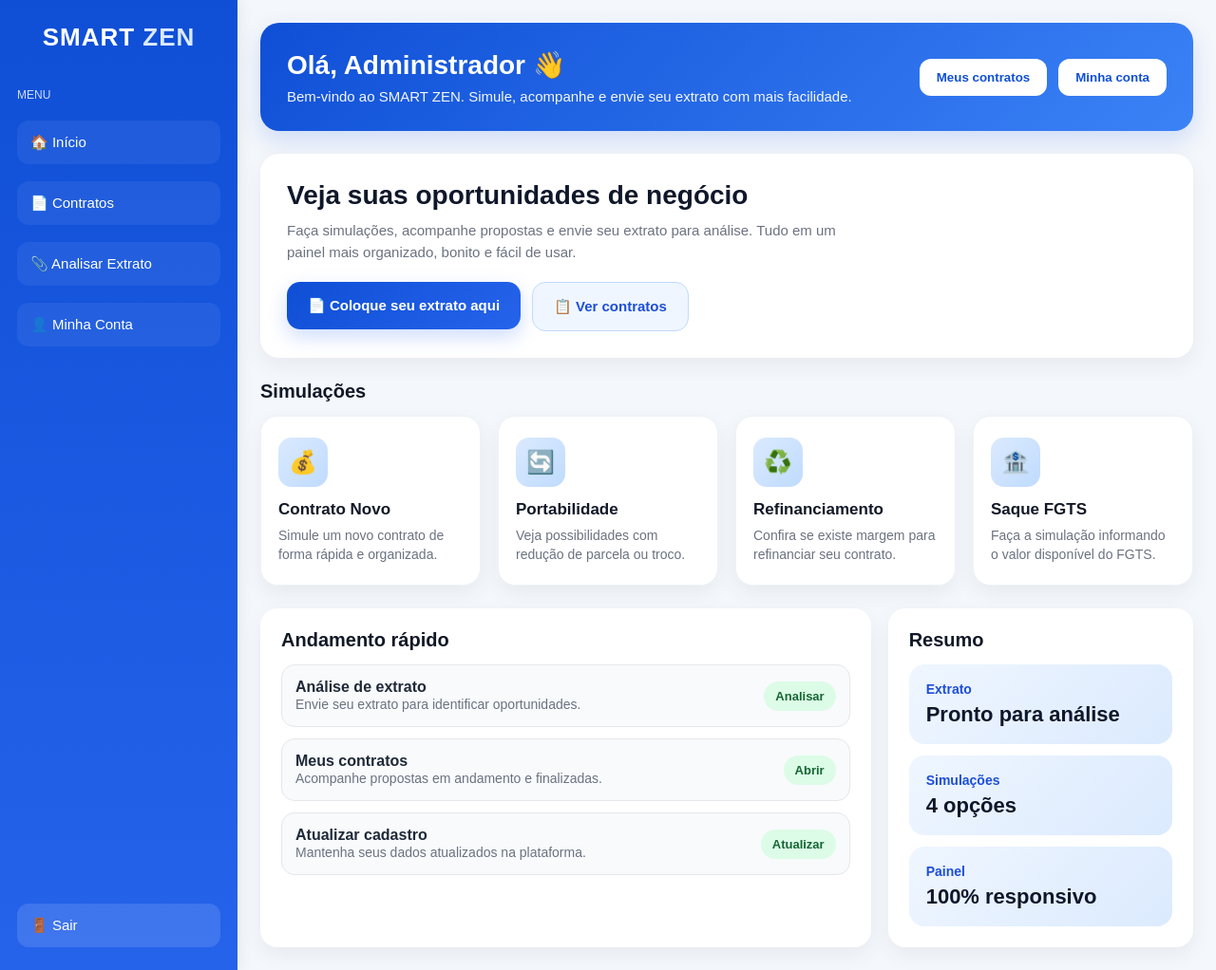
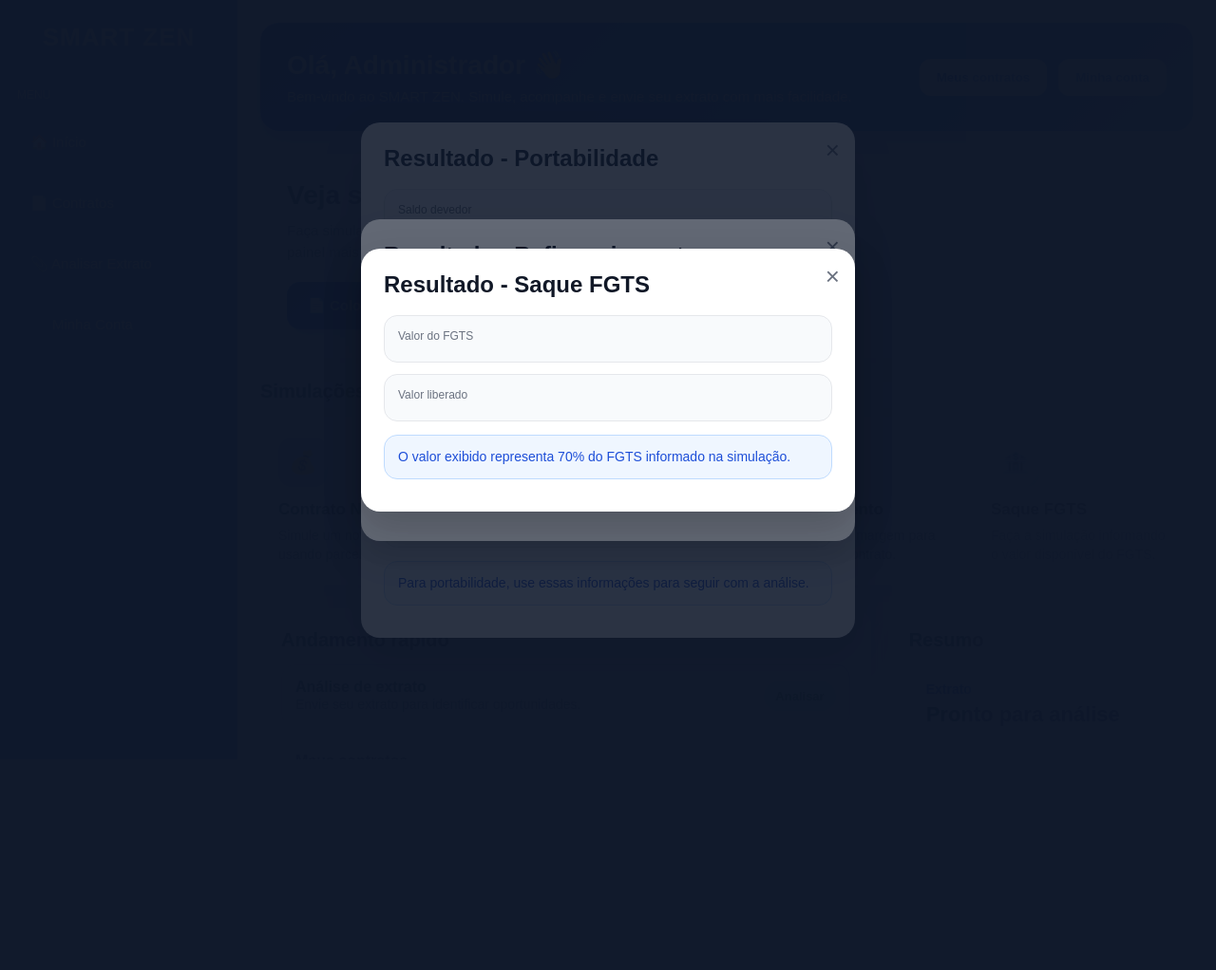
Before and after one commit to jwmister21/smartzen, a Flask app: page /dashboard in a window 1280 px wide. Shown: the whole page at 95% size. After the commit the page ends 672 px from the top, so only its background shows below. Run offline with Flask 3, Linux system fonts and the light colour scheme; a user stored in the database is signed in; data that the repository does not hold is empty; some libraries are stand-ins or nearby versions.

Commit message:
Update dashboard.html

```diff
--- a/templates/dashboard.html
+++ b/templates/dashboard.html
@@ -329,7 +329,6 @@
             display: flex;
         }
 
-
         .modal-content {
             background: white;
             width: 100%;
@@ -339,6 +338,8 @@
             position: relative;
             animation: aparecer 0.2s ease;
             box-shadow: 0 18px 40px rgba(0,0,0,0.18);
+            max-height: 90vh;
+            overflow-y: auto;
         }
 
         @keyframes aparecer {
@@ -365,12 +366,6 @@
             margin-bottom: 18px;
             color: #111827;
             font-size: 24px;
-        }
-
-        .modal-content h3 {
-            margin-bottom: 14px;
-            color: #111827;
-            font-size: 18px;
         }
 
         .form-group {
@@ -435,6 +430,7 @@
 
         .alerta-info {
             margin-top: 14px;
+            margin-bottom: 10px;
             padding: 12px 14px;
             border-radius: 14px;
             background: #eff6ff;
@@ -571,7 +567,7 @@
             <div class="action-card" onclick="abrirModal('modalNovo')">
                 <div class="action-icon">💰</div>
                 <h3>Contrato Novo</h3>
-                <p>Simule um novo contrato de forma rápida e organizada.</p>
+                <p>Simule um novo contrato usando parcela e prazo.</p>
             </div>
 
             <div class="action-card" onclick="abrirModal('modalPortabilidade')">
@@ -601,7 +597,7 @@
                     <div class="status-item">
                         <div>
                             <strong>Análise de extrato</strong><br>
-                            <span style="color:#6b7280; font-size: 14px;">Envie seu extrato para identificar oportunidades.</span>
+                            <span style="color:#6b7280; font-size:14px;">Envie seu extrato para identificar oportunidades.</span>
                         </div>
                         <a href="/teste_extrato">
                             <span class="status-badge">Analisar</span>
@@ -611,7 +607,7 @@
                     <div class="status-item">
                         <div>
                             <strong>Meus contratos</strong><br>
-                            <span style="color:#6b7280; font-size: 14px;">Acompanhe propostas em andamento e finalizadas.</span>
+                            <span style="color:#6b7280; font-size:14px;">Acompanhe propostas em andamento e finalizadas.</span>
                         </div>
                         <a href="/contratos">
                             <span class="status-badge">Abrir</span>
@@ -621,7 +617,7 @@
                     <div class="status-item">
                         <div>
                             <strong>Atualizar cadastro</strong><br>
-                            <span style="color:#6b7280; font-size: 14px;">Mantenha seus dados atualizados na plataforma.</span>
+                            <span style="color:#6b7280; font-size:14px;">Mantenha seus dados atualizados na plataforma.</span>
                         </div>
                         <a href="/conta">
                             <span class="status-badge">Atualizar</span>
@@ -687,6 +683,8 @@
 
             <button type="submit">Calcular contrato novo</button>
         </form>
+    </div>
+</div>
 
 <!-- MODAL PORTABILIDADE -->
 <div id="modalPortabilidade" class="modal">
@@ -756,7 +754,7 @@
 
 <!-- RESULTADO NOVO -->
 {% if resultado_novo %}
-<div id="modalNovoResultado" class="modal">
+<div id="modalNovoResultado" class="modal active">
     <div class="modal-content">
         <span class="close" onclick="fecharModal('modalNovoResultado')">&times;</span>
         <h2>Resultado - Contrato Novo</h2>
@@ -776,10 +774,12 @@
             <strong>{{ resultado_novo.prazo }}</strong>
         </div>
 
+        {% if resultado_novo.coeficiente %}
         <div class="resultado-box">
             <span>Coeficiente</span>
             <strong>{{ resultado_novo.coeficiente }}</strong>
         </div>
+        {% endif %}
 
         <div class="resultado-box">
             <span>Valor liberado</span>
@@ -807,7 +807,7 @@
 
 <!-- RESULTADO PORTABILIDADE -->
 {% if resultado_portabilidade %}
-<div id="modalPortabilidadeResultado" class="modal">
+<div id="modalPortabilidadeResultado" class="modal active">
     <div class="modal-content">
         <span class="close" onclick="fecharModal('modalPortabilidadeResultado')">&times;</span>
         <h2>Resultado - Portabilidade</h2>
@@ -843,7 +843,7 @@
         </div>
 
         <div class="alerta-info">
-            Para portabilidade, use essas informações para seguir com a análise e contratação.
+            Para portabilidade, use essas informações para seguir com a análise.
         </div>
     </div>
 </div>
@@ -851,7 +851,7 @@
 
 <!-- RESULTADO REFINANCIAMENTO -->
 {% if resultado_refinanciamento %}
-<div id="modalRefinanciamentoResultado" class="modal">
+<div id="modalRefinanciamentoResultado" class="modal active">
     <div class="modal-content">
         <span class="close" onclick="fecharModal('modalRefinanciamentoResultado')">&times;</span>
         <h2>Resultado - Refinanciamento</h2>
@@ -880,7 +880,7 @@
 
 <!-- RESULTADO FGTS -->
 {% if resultado_fgts %}
-<div id="modalFgtsResultado" class="modal">
+<div id="modalFgtsResultado" class="modal active">
     <div class="modal-content">
         <span class="close" onclick="fecharModal('modalFgtsResultado')">&times;</span>
         <h2>Resultado - Saque FGTS</h2>
```
Lines whose indentation alone changed are shown as unchanged.
